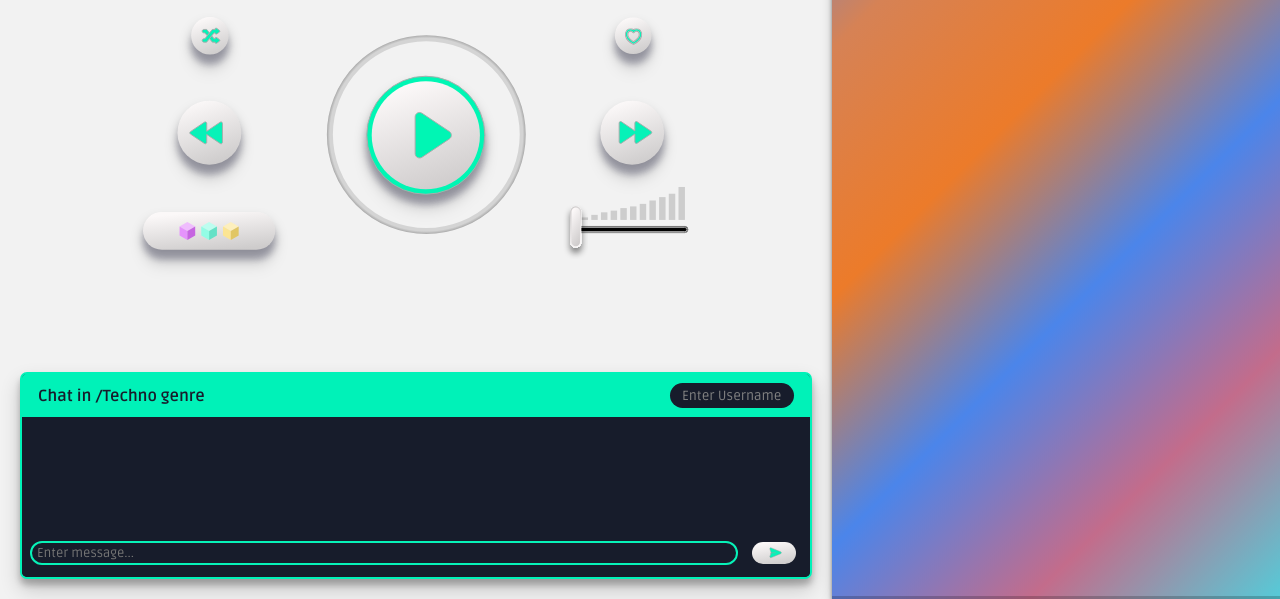
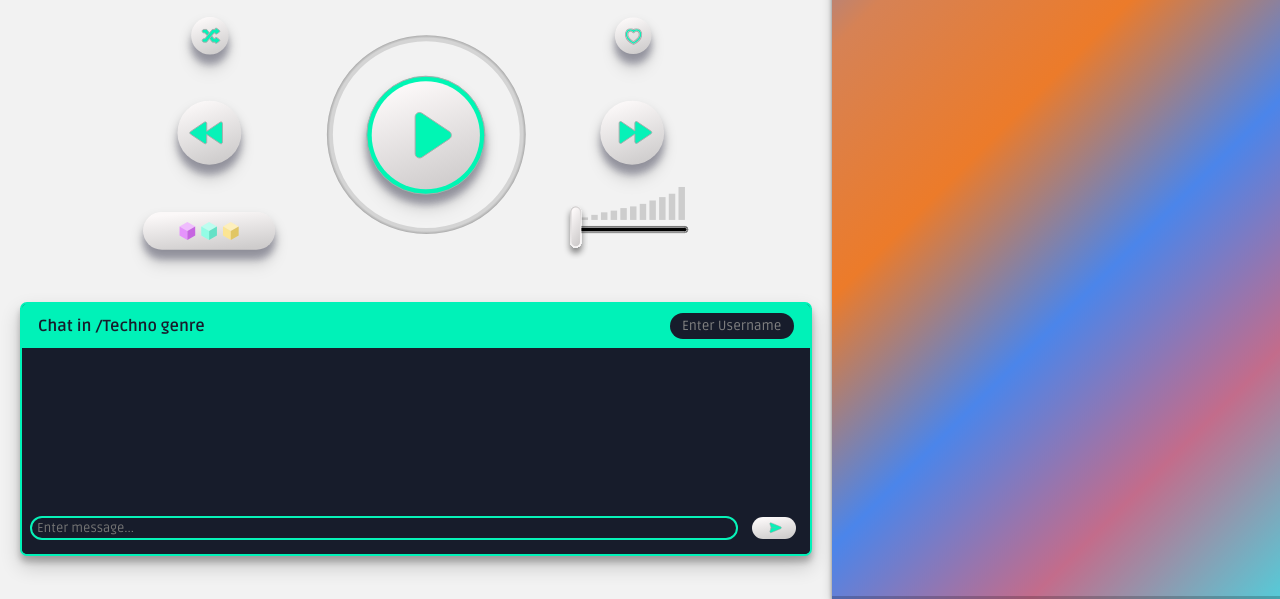
Before and after one commit to wadadawadada/fony, a plain HTML site: page index.html in a window 1280 px wide. Shown: the part 201-800 px from the top of the page. Drawn offline with Linux system fonts and the light colour scheme.

Commit message:
theme update

```diff
--- a/styles.css
+++ b/styles.css
@@ -149,7 +149,7 @@ svg {
 
 /* ===== Chat ===== */
 .chat-container {
-    margin-top: 120px;
+    margin-top: 50px;
     background-color: #171C2B;
     border-radius: 7px;
     border: 2px solid #00F2B8;
@@ -172,11 +172,13 @@ svg {
 }
 .chat-username-box input {
     border: 0px solid #ffffff;
+    color: #07F2B8;
     padding: 5px 12px;
     border-radius: 50px;
     outline: none;
     background-color: #171C2B;
     width: 100px;
+    font-family: 'Ruda', sans-serif;
 }
 .chat-username-box ::placeholder {
     color: #818181;
@@ -187,14 +189,14 @@ svg {
     padding: 10px;
     overflow-y: auto;
     color: #00F2B8;
-    font-size: 0.95rem;
+    font-size: 1.2rem;
 }
 .chat-input-box {
     background-color: #171C2B;
     display: flex;
     align-items: center;
     padding: 8px;
-    height: 32px;
+    height: 36px;
 }
 .chat-input-box input[type="text"] {
     flex: 1;
```
Also changed, not shown: img/dark/fav.svg, img/dark/ff.svg, img/dark/pause_button.svg, img/dark/play_button.svg, img/dark/random_button.svg, img/dark/rr.svg, img/dark/send.svg, img/dark/shuffle.svg, img/dark/shuffle_active.svg, img/dark/volume_knob.svg.
